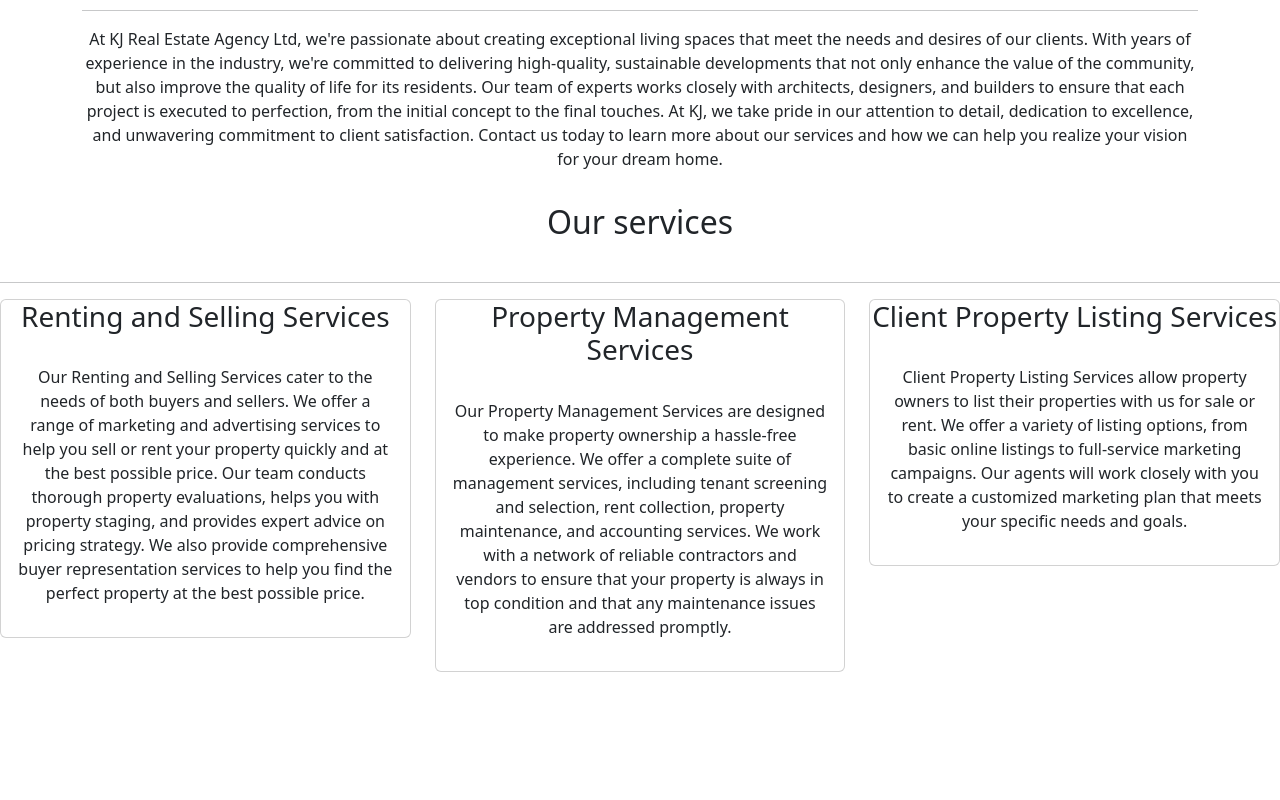
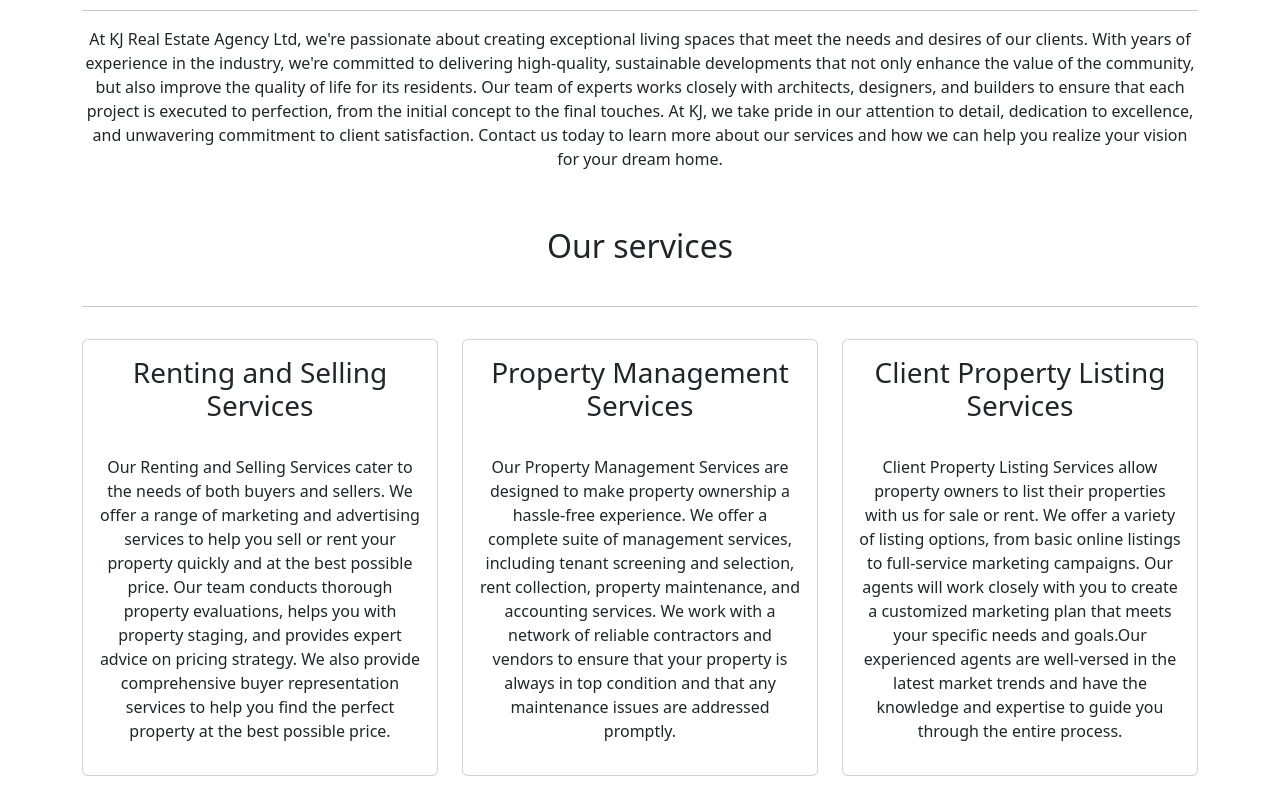
Before and after one commit to Kobby-Jones/react-deployment-with-k8s-ArgoCD, a React (Create React App) app: page / in a window 1280 px wide. Shown: the part 3582-4382 px from the top of the page. Before the commit the page ends 4254 px from the top, so only its background shows below. Built offline with nearby package versions, Linux system fonts and the light colour scheme.

Commit message:
Updated Services

```diff
--- a/src/components/Services.jsx
+++ b/src/components/Services.jsx
@@ -1,9 +1,10 @@
 import React from 'react';
+import { Container } from 'react-bootstrap';
 import ServicesRow from './ServicesRow';
 
 function Services() {
     return (
-        <div>
+        <Container className='py-4'>
             <div className="services-head text-center py-3">
                 <h2 className="text-uppercae">Our services</h2>
             </div>
@@ -17,7 +18,7 @@
                 />
             </div>
             <ServicesRow />
-        </div>
+        </Container>
      );
 }
 
--- a/src/components/ServicesCard.jsx
+++ b/src/components/ServicesCard.jsx
@@ -5,7 +5,7 @@
 function ServicesCard(params) {
     return (
       <div>
-        <Card>
+        <Card className='pt-3 mt-3'>
           <Card.Title>
             <div className="icon text-center">
             </div>
--- a/src/components/ServicesTexts.jsx
+++ b/src/components/ServicesTexts.jsx
@@ -7,9 +7,9 @@
     title: "Property Management Services",
     text: "Our Property Management Services are designed to make property ownership a hassle-free experience. We offer a complete suite of management services, including tenant screening and selection, rent collection, property maintenance, and accounting services. We work with a network of reliable contractors and vendors to ensure that your property is always in top condition and that any maintenance issues are addressed promptly.",
   },
-    propertyListing: {
-      title: "Client Property Listing Services",
-    text: "Client Property Listing Services allow property owners to list their properties with us for sale or rent. We offer a variety of listing options, from basic online listings to full-service marketing campaigns. Our agents will work closely with you to create a customized marketing plan that meets your specific needs and goals.",
+  propertyListing: {
+    title: "Client Property Listing Services",
+    text: "Client Property Listing Services allow property owners to list their properties with us for sale or rent. We offer a variety of listing options, from basic online listings to full-service marketing campaigns. Our agents will work closely with you to create a customized marketing plan that meets your specific needs and goals.Our experienced agents are well-versed in the latest market trends and have the knowledge and expertise to guide you through the entire process.",
   },
 };
 export default services;
```
